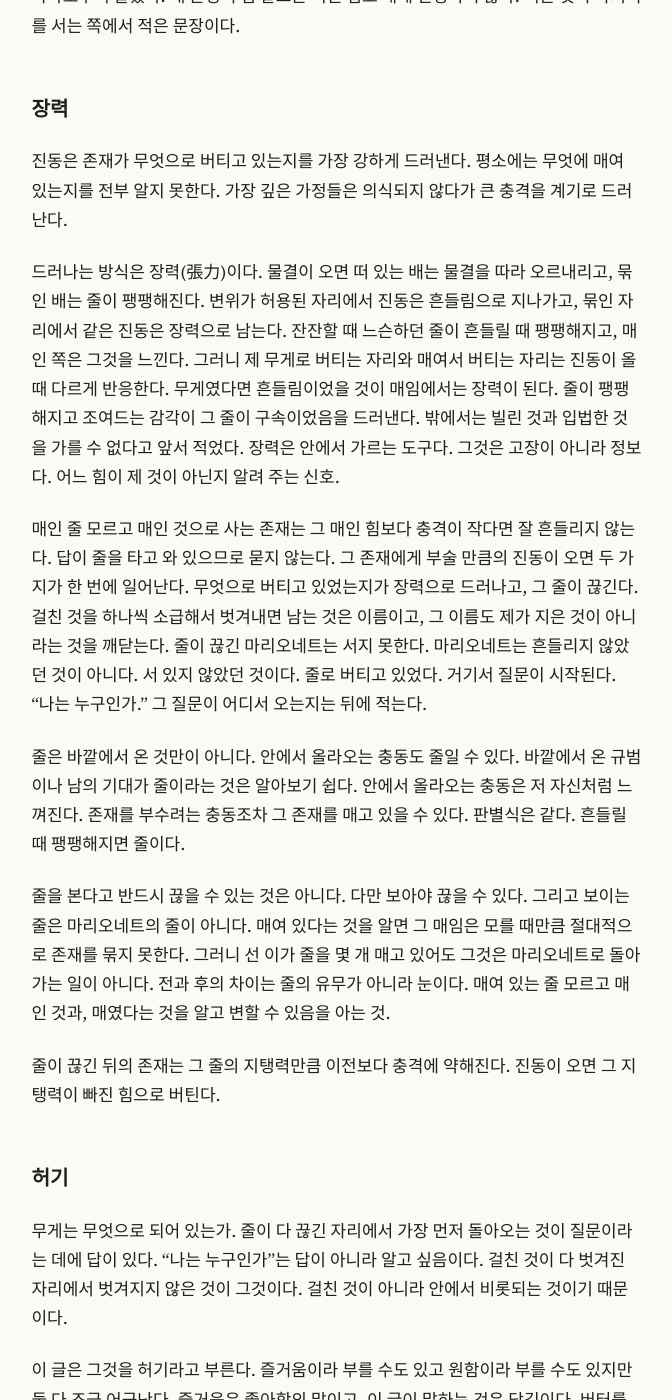
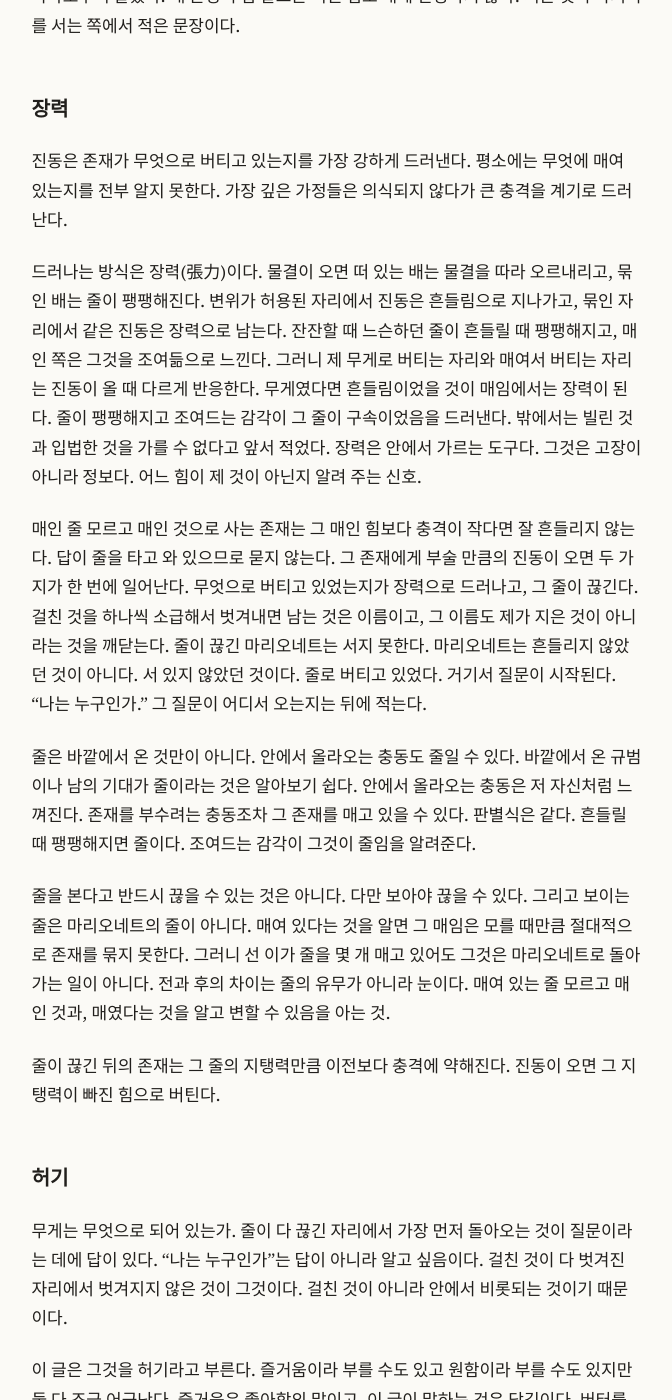
Before and after one commit to nonasking/essays, a Jekyll site: the page built from weight-and-ties/index.md, in a window 1280 px wide and 1400 px high, scrolled down 2714 px. Shown: the whole window, without its empty margins (303-975 px from the left). Built offline with Jekyll 4.4.1, drawn with Linux system fonts in a browser that asks for light colours; our own code applies the rules of GitHub Pages for plain Markdown files.

Commit message:
Weight and Ties: tightening as the felt side of tension (KR/EN)
Co-Authored-By: Claude Fable 5.1 <noreply@anthropic.com>
Claude-Session: https://claude.ai/code/session_01761YbdfwLqfojnJWnXHuHc

```diff
--- a/weight-and-ties/index.md
+++ b/weight-and-ties/index.md
@@ -51,11 +51,11 @@ description: 허기는 결핍이 아니라 존재가 차오를 수 있는 공동
 
 진동은 존재가 무엇으로 버티고 있는지를 가장 강하게 드러낸다. 평소에는 무엇에 매여 있는지를 전부 알지 못한다. 가장 깊은 가정들은 의식되지 않다가 큰 충격을 계기로 드러난다.
 
-드러나는 방식은 장력(張力)이다. 물결이 오면 떠 있는 배는 물결을 따라 오르내리고, 묶인 배는 줄이 팽팽해진다. 변위가 허용된 자리에서 진동은 흔들림으로 지나가고, 묶인 자리에서 같은 진동은 장력으로 남는다. 잔잔할 때 느슨하던 줄이 흔들릴 때 팽팽해지고, 매인 쪽은 그것을 느낀다. 그러니 제 무게로 버티는 자리와 매여서 버티는 자리는 진동이 올 때 다르게 반응한다. 무게였다면 흔들림이었을 것이 매임에서는 장력이 된다. 줄이 팽팽해지고 조여드는 감각이 그 줄이 구속이었음을 드러낸다. 밖에서는 빌린 것과 입법한 것을 가를 수 없다고 앞서 적었다. 장력은 안에서 가르는 도구다. 그것은 고장이 아니라 정보다. 어느 힘이 제 것이 아닌지 알려 주는 신호.
+드러나는 방식은 장력(張力)이다. 물결이 오면 떠 있는 배는 물결을 따라 오르내리고, 묶인 배는 줄이 팽팽해진다. 변위가 허용된 자리에서 진동은 흔들림으로 지나가고, 묶인 자리에서 같은 진동은 장력으로 남는다. 잔잔할 때 느슨하던 줄이 흔들릴 때 팽팽해지고, 매인 쪽은 그것을 조여듦으로 느낀다. 그러니 제 무게로 버티는 자리와 매여서 버티는 자리는 진동이 올 때 다르게 반응한다. 무게였다면 흔들림이었을 것이 매임에서는 장력이 된다. 줄이 팽팽해지고 조여드는 감각이 그 줄이 구속이었음을 드러낸다. 밖에서는 빌린 것과 입법한 것을 가를 수 없다고 앞서 적었다. 장력은 안에서 가르는 도구다. 그것은 고장이 아니라 정보다. 어느 힘이 제 것이 아닌지 알려 주는 신호.
 
 매인 줄 모르고 매인 것으로 사는 존재는 그 매인 힘보다 충격이 작다면 잘 흔들리지 않는다. 답이 줄을 타고 와 있으므로 묻지 않는다. 그 존재에게 부술 만큼의 진동이 오면 두 가지가 한 번에 일어난다. 무엇으로 버티고 있었는지가 장력으로 드러나고, 그 줄이 끊긴다. 걸친 것을 하나씩 소급해서 벗겨내면 남는 것은 이름이고, 그 이름도 제가 지은 것이 아니라는 것을 깨닫는다. 줄이 끊긴 마리오네트는 서지 못한다. 마리오네트는 흔들리지 않았던 것이 아니다. 서 있지 않았던 것이다. 줄로 버티고 있었다. 거기서 질문이 시작된다. "나는 누구인가." 그 질문이 어디서 오는지는 뒤에 적는다.
 
-줄은 바깥에서 온 것만이 아니다. 안에서 올라오는 충동도 줄일 수 있다. 바깥에서 온 규범이나 남의 기대가 줄이라는 것은 알아보기 쉽다. 안에서 올라오는 충동은 저 자신처럼 느껴진다. 존재를 부수려는 충동조차 그 존재를 매고 있을 수 있다. 판별식은 같다. 흔들릴 때 팽팽해지면 줄이다.
+줄은 바깥에서 온 것만이 아니다. 안에서 올라오는 충동도 줄일 수 있다. 바깥에서 온 규범이나 남의 기대가 줄이라는 것은 알아보기 쉽다. 안에서 올라오는 충동은 저 자신처럼 느껴진다. 존재를 부수려는 충동조차 그 존재를 매고 있을 수 있다. 판별식은 같다. 흔들릴 때 팽팽해지면 줄이다. 조여드는 감각이 그것이 줄임을 알려준다.
 
 줄을 본다고 반드시 끊을 수 있는 것은 아니다. 다만 보아야 끊을 수 있다. 그리고 보이는 줄은 마리오네트의 줄이 아니다. 매여 있다는 것을 알면 그 매임은 모를 때만큼 절대적으로 존재를 묶지 못한다. 그러니 선 이가 줄을 몇 개 매고 있어도 그것은 마리오네트로 돌아가는 일이 아니다. 전과 후의 차이는 줄의 유무가 아니라 눈이다. 매여 있는 줄 모르고 매인 것과, 매였다는 것을 알고 변할 수 있음을 아는 것.
 
```
Also changed, not shown: weight-and-ties/en.md (+2 -2 lines), 2 other files.
